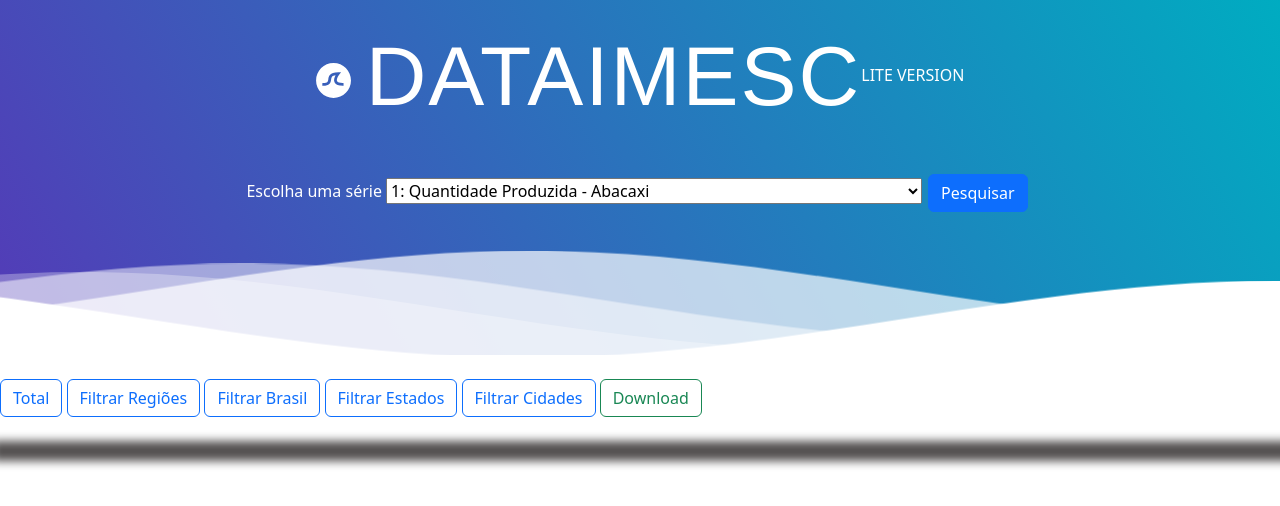
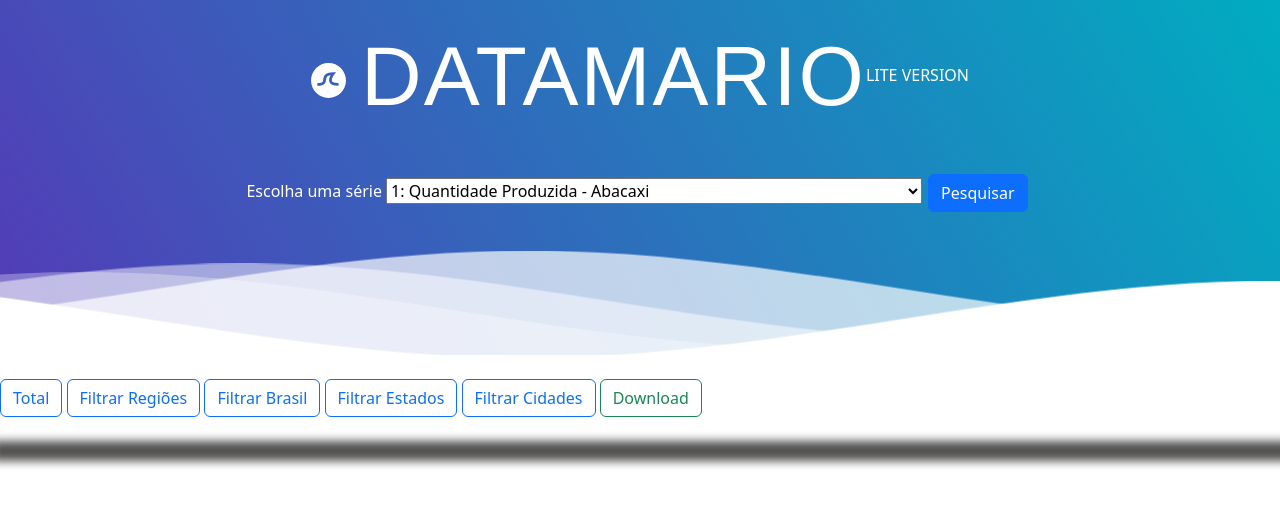
Before and after one commit to mhsousa/pagina_datamario, a plain HTML site: page index.html in a window 1280 px wide. Drawn offline with nearby package versions, Linux system fonts and the light colour scheme.

Commit message:
Update index.html

```diff
--- a/index.html
+++ b/index.html
@@ -18,7 +18,7 @@ c-22.4,3-38.4,9.2-47.8,18.3c-11.2,10.9-13.6,26.7-16.3,45c-3.1,20.8-6.6,44.4-25.3
 </svg>
 <link href="https://cdn.jsdelivr.net/npm/bootstrap@5.3.0-alpha1/dist/css/bootstrap.min.css" rel="stylesheet" integrity="sha384-GLhlTQ8iRABdZLl6O3oVMWSktQOp6b7In1Zl3/Jr59b6EGGoI1aFkw7cmDA6j6gD" crossorigin="anonymous">
 <br>
-<h1 style="text-align: center;" >DATAIMESC</h1><br>
+<h1 style="text-align: center;" >DATAMARIO</h1><br>
 <h6 style="text-align: center;" >LITE VERSION</h6><br>
 
 <br>
```
